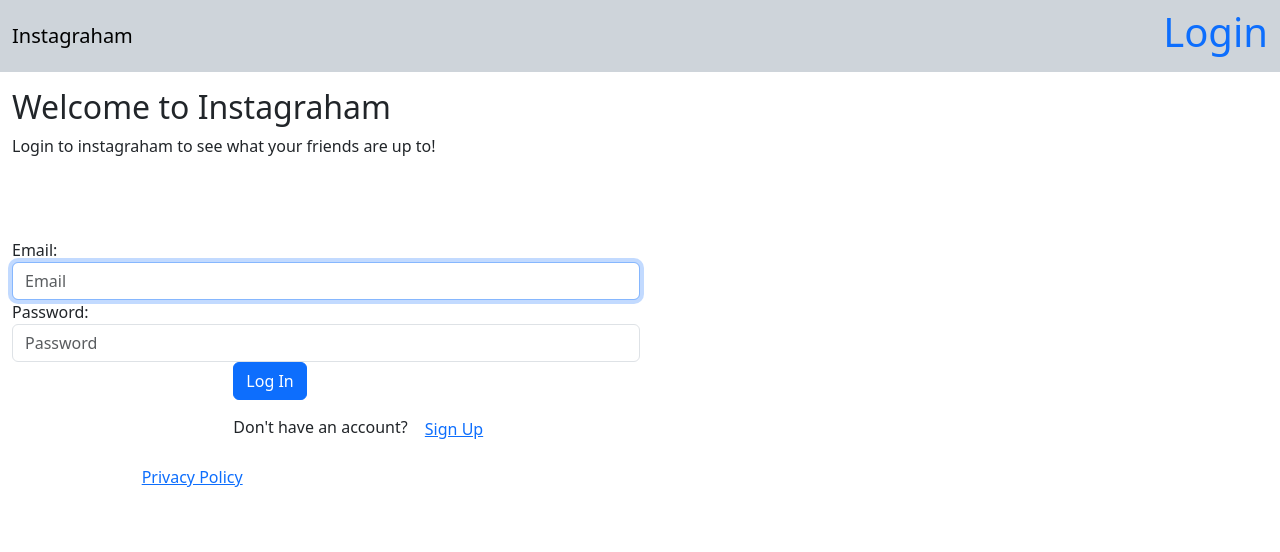
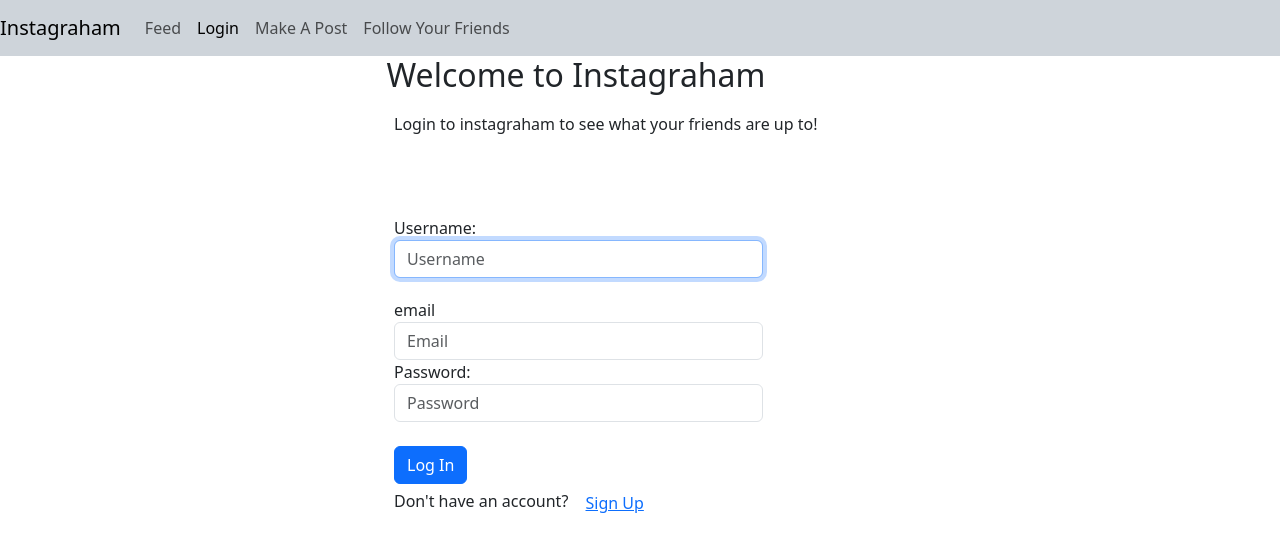
Before and after one commit to Maikins25/instagram-project, a PHP site: page /index.php?content=login in a window 1280 px wide. Shown: the top 552 px of the page. Run offline with PHP 8.4, Linux system fonts and the light colour scheme; the visitor is signed in with stand-in values (Sample User, id 1); some libraries are stand-ins or nearby versions.

Commit message:
2nd week commit

```diff
--- a/web/index.php
+++ b/web/index.php
@@ -17,7 +17,9 @@ include('library.php');
     <head>
         <meta charset="utf-8">
         <meta name="viewport" content="width=device-width, initial-scale=1">
+        <script src="https://ajax.googleapis.com/ajax/libs/jquery/3.6.4/jquery.min.js"></script>
 
+        <link href="style.css" rel="stylesheet">
         <link href="https://cdnjs.cloudflare.com/ajax/libs/font-awesome/4.7.0/css/font-awesome.min.css" rel="stylesheet">
         <link href="https://cdn.jsdelivr.net/npm/bootstrap@5.3.0-alpha1/dist/css/bootstrap.min.css" rel="stylesheet" integrity="sha384-GLhlTQ8iRABdZLl6O3oVMWSktQOp6b7In1Zl3/Jr59b6EGGoI1aFkw7cmDA6j6gD" crossorigin="anonymous">
         <script src="https://cdn.jsdelivr.net/npm/bootstrap@5.3.0-alpha1/dist/js/bootstrap.bundle.min.js" integrity="sha384-w76AqPfDkMBDXo30jS1Sgez6pr3x5MlQ1ZAGC+nuZB+EYdgRZgiwxhTBTkF7CXvN" crossorigin="anonymous"></script>
@@ -29,21 +31,35 @@ include('library.php');
         <!-- Navigation -->
         <div>
             <nav class="navbar navbar-expand-lg bg-dark-subtle">
-                <div class="container-fluid">
-                    <a class="navbar-brand" href="index.php">Instagraham</a>
-                    <button class="navbar-toggler" type="button" data-bs-toggle="collapse" data-bs-target="#navbarText" aria-controls="navbarText" aria-expanded="false" aria-label="Toggle navigation">
-                        <span class="navbar-toggler-icon"></span>
-                    </button>
-                    <a href="instaLogin.php" class="text-decoration-none"><h1>Login</h1></a>
 
-
+                <a class="navbar-brand" href="index.php">Instagraham</a>
+                <div class="collapse navbar-collapse" id="navbarText">
+                        <ul class="navbar-nav me-auto mb-2 mb-lg-0">
+                            <li class="nav-item">
+                                <a class="nav-link <?php print($content == 'feed' ? 'active' : ''); ?>" href="index.php?content=feed">Feed</a>
+                            </li>
+                            <li class="nav-item">
+                                <a class="nav-link <?php print($content == 'login' ? 'active' : ''); ?>" href="index.php?content=login">Login</a>
+                            </li>
+                            <li class="nav-item">
+                                <a class="nav-link <?php print($content == 'post' ? 'active' : ''); ?>" href="index.php?content=post">Make A Post</a>
+                            </li>
+                            <li class="nav-item">
+                                <a class="nav-link <?php print($content == 'following' ? 'active' : ''); ?>" href="index.php?content=following">Follow Your Friends</a>
+                            </li>
+                        </ul>
                 </div>
             </nav>
         </div>
 
         <!-- Main Content -->
-        <div class="container-fluid mt-3">
-            <?php include(get_content() . '.php'); ?>
-        </div>
+
+        <div >
+           <?php
+
+           include(get_content() . '.php');
+
+           ?>
+       </div>
     </body>
 </html>
--- a/web/instaLogin.php
+++ b/web/instaLogin.php
@@ -10,60 +10,24 @@
 
 ?>
 
-<div class="jumbotron col-md-8 col-md-offset-2">
+
+
+<div class="text">
     <h2>Welcome to Instagraham</h2>
+</div>
 
+<div class="center">
     <p>
         Login to instagraham to see what your friends are up to!
     </p>
-
-<?php
-
-/*
-    <div style="text-align: center;">
-        <h1 style="font-family: Courier;" id="countdown"></h1>
 </div>
 
-    <script>
-	// This countdown script was taken from https://www.w3schools.com/howto/howto_js_countdown.asp
 
-	// Set the date we're counting down to (need to adjust for Eastern time)
-	var countDownDate = new Date("Mar 14, 2022 6:00:00").getTime();
 
-	// Update the count down every 1 second
-	var x = setInterval(function() {
 
-	  // Get today's date and time
-	  var now = new Date().getTime();
-
-	  // Find the distance between now an the count down date
-	  var distance = countDownDate - now;
-
-	  // Time calculations for days, hours, minutes and seconds
-	  var days = Math.floor(distance / (1000 * 60 * 60 * 24));
-	  var hours = Math.floor((distance % (1000 * 60 * 60 * 24)) / (1000 * 60 * 60));
-	  var minutes = Math.floor((distance % (1000 * 60 * 60)) / (1000 * 60));
-	  var seconds = Math.floor((distance % (1000 * 60)) / 1000);
-
-	  // Display the result in the element with id="demo"
-	  $("#countdown").text(("00" + days).slice (-2) + ":" +
-	                       ("00" + hours).slice (-2) + ":" +
-						   ("00" + minutes).slice (-2) + ":" +
-						   ("00" + seconds).slice (-2));
-
-	  // If the count down is finished, write some text
-	  if (distance < 0) {
-	    clearInterval(x);
-	    $("#countdown").text("It's here!");
-	  }
-  	}, 500);
-	</script>
-*/
-
-?>
-
+<div class="center">
         <form class="form-horizontal" action="authenticate.php">
-        <div class="col-xs-12" style="height:20px;"></div>
+            <div class="col-xs-12" ></div>
             <div class="form-group">
                 <label class="col-sm-3 control-label" for="email">&nbsp;</label>
                 <div class="col-sm-9 text-center">
@@ -74,7 +38,14 @@
 
             <div class="col-xs-12" style="height:20px;"></div>
             <div class="form-group">
-            <label class="col-sm-3 control-label" for="email">Email:</label>
+                <label class="col-sm-3 control-label" for="email">Username:</label>
+                <div class="col-sm-9">
+                    <input type="text" class="form-control" id="username" name="username" placeholder="Username" autofocus />
+                </div>
+            </div>
+            <div class="col-xs-12" style="height:20px;"></div>
+            <div class="form-group">
+                <label class="col-sm-3 control-label" for="email">email</label>
                 <div class="col-sm-9">
                     <input type="text" class="form-control" id="email" name="email" placeholder="Email" autofocus />
                 </div>
@@ -89,24 +60,23 @@
             </div>
 
 
-        <div class="container col-md-6 col-md-offset-3">
+
+                <br>
                 <input type="submit" id="loginButton" class="btn btn-primary btn-block" value="Log In" onclick="login()" />
                 <!-- <a class="btn btn-link btn-block" href="index.php?content=passwordRecovery">Forgot your password?</a> -->
+
+
+
+
+               <h6> Don't have an account? <a class="btn btn-link" href="index.php?content=register" role="button">Sign Up</a> </h6>
+
+
+
+
+        </form>
+
     </div>
 
-
-        <div class="col-xs-12" style="height:10px;"></div>
-        <div class="container col-md-6 col-md-offset-3">
-            Don't have an account? <a class="btn btn-link" href="index.php?content=register" role="button">Sign Up</a>
-        </div>
-
-        <div class="col-xs-12" style="height:10px;"></div>
-        <div class="container col-md-9 col-md-offset-5">
-            <a class="btn btn-link" href="privacy-policy.pdf" role="button">Privacy Policy</a>
-        </div>
-
-    </form>
-</div>
 
 <script>
 
--- a/web/instaPost.php
+++ b/web/instaPost.php
@@ -22,6 +22,11 @@ $dbh = get_database_connection();
   <label for="image">Select an image:</label>
   <input type="file" id="image" name="image">
 
+<br>
+
+ <label for="caption"> Type your caption</label>
+<input type="text" id="caption" name="caption">
+
 
 <?php
 
--- a/web/library.php
+++ b/web/library.php
@@ -6,7 +6,8 @@
  * Common environment settings and functions used througout the Hanover DPW Park Permitting
  * application.
  *************************************************************************************************/
-
+session_start();
+$user =  $_SESSION['userId'];
 extract($_REQUEST);
 
 
--- /dev/null
+++ b/web/style.css
@@ -0,0 +1,19 @@
+.post{
+        margin: auto;
+        width: 50%;
+
+        padding: 10px;
+
+}
+
+.center {
+    margin: auto;
+    width: 40%;
+
+    padding: 10px;
+}
+
+.text{
+    text-align: center;
+    width: 90%;
+}
```
Also changed, not shown: web/authenticate.php (+4 -3 lines), web/follow.php (added, +13 -0 lines), web/instaFeed.php (added, +44 -0 lines), web/instaFollowing.php (added, +55 -0 lines), web/save.php (+5 -3 lines). Lines whose indentation alone changed are shown as unchanged.
